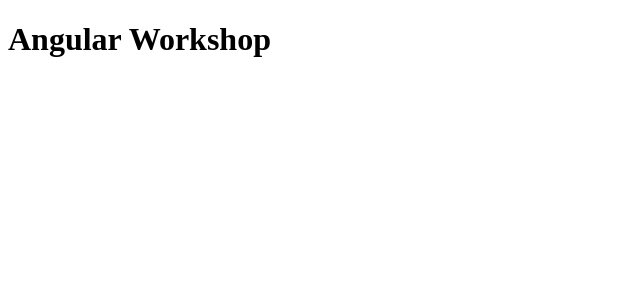
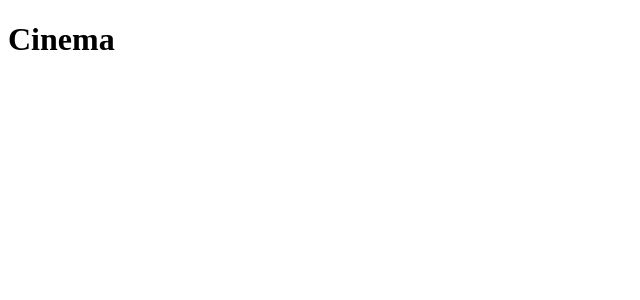
Before and after one commit to taimrli/ws-angular_movies, an Angular app: page / in a window 1280 px wide. Shown: the top 300 px of the page, without its empty margins (0-640 px from the left). Built offline with nearby package versions, Linux system fonts and the light colour scheme.

Commit message:
Lösung zu Aufgabe 8.1

```diff
--- a/src/app/app.component.html
+++ b/src/app/app.component.html
@@ -1 +1 @@
-<h1>Angular Workshop</h1>
+<cinama></cinama>
--- a/src/app/app.module.ts
+++ b/src/app/app.module.ts
@@ -3,11 +3,12 @@ import { NgModule } from '@angular/core';
 
 
 import { AppComponent } from './app.component';
+import {CinemaComponent} from "./cinama/cinema.component";
 
 
 @NgModule({
   declarations: [
-    AppComponent
+    AppComponent, CinemaComponent
   ],
   imports: [
     BrowserModule
--- /dev/null
+++ b/src/app/cinama/cinema.component.html
@@ -0,0 +1 @@
+<h1>Cinema</h1>
```
Also changed, not shown: src/app/cinama/cinema.component.ts (added, +9 -0 lines).
